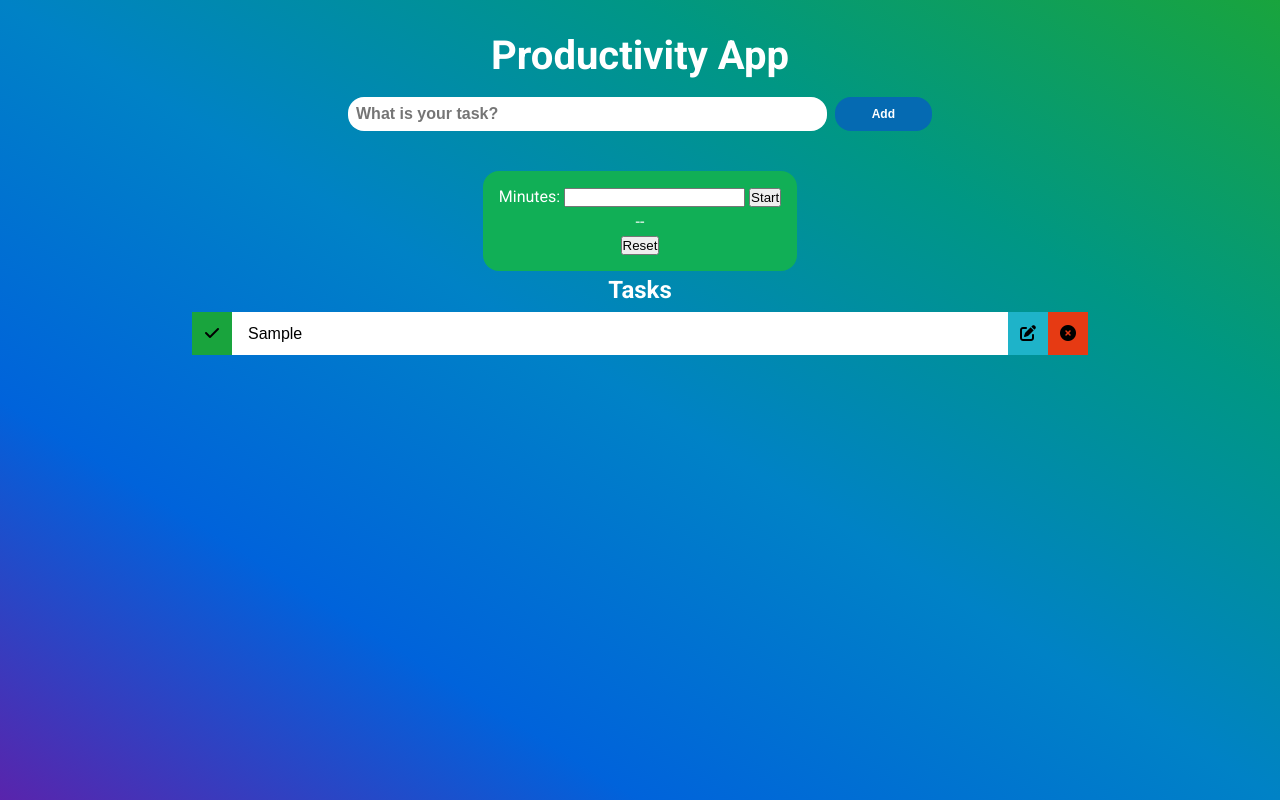
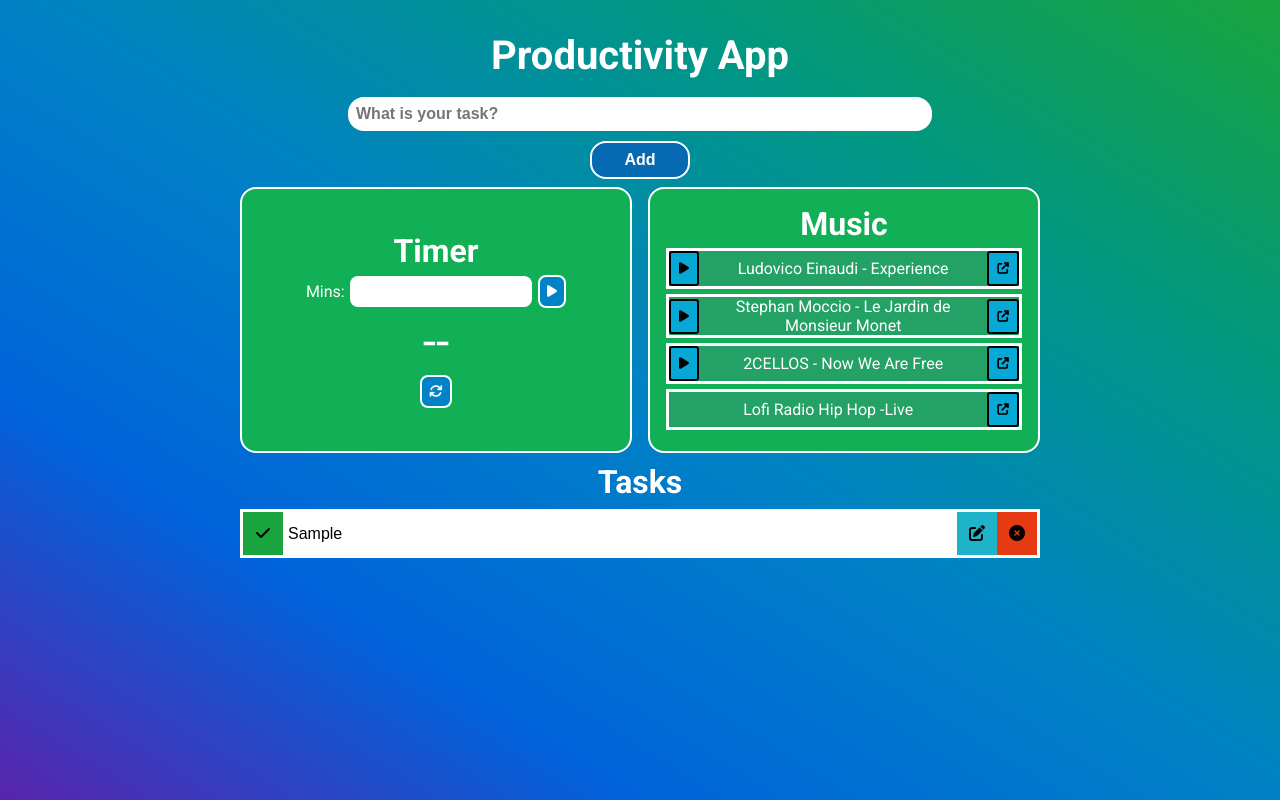
Before and after one commit to husnain24/Productivity-App, a plain HTML site: page index.html in a window 1280 px wide. Both pictures are taken after typing "Sample" into the empty fields and a click on the button "Add". Drawn offline with Linux system fonts and the light colour scheme.

Commit message:
Added Timer and Music Player

```diff
--- a/index.html
+++ b/index.html
@@ -22,19 +22,79 @@
     </form>
   </header>
 
-  <section class="task-container">
+  <div class="time-music-container">
+    <div class="time-music-grid">
       <div class="time-container">
+        <h3>Timer</h3>
         <div class="time-form">
-        <span>Minutes: </span>
+          <span>Mins: </span>
           <input class="time-input" type="text">
-        <button id="start">Start</button>
+          <button class="timeButton" id="start">
+            <i class="fa-solid fa-play"></i>
+          </button>
         </div>
         <div class="time">--</div>
-      <button id="reset">Reset</button>
+        <button class="timeButton" id="reset">
+          <i class="fa-solid fa-arrows-rotate"></i>
+        </button>
       </div>
 
+      <div class="time-container">
+        <h3>Music</h3>
+
+        <div class="music-container" id="hello">
+          <div class="music-link">
+            <button class="play-pause-link-btn" id="musicBtn1" onclick="playMusic('experience')">
+              <i class="fa-solid fa-play"></i>
+            </button>
+            <span>Ludovico Einaudi - Experience</span>
+            <a href="https://youtu.be/hN_q-_nGv4U" class="link" target="_blank">
+              <button class="play-pause-link-btn" id="link-btn">
+                <i class="fa-solid fa-up-right-from-square"></i>
+              </button>
+            </a>
+          </div>
+
+          <div class="music-link">
+            <button class="play-pause-link-btn" id="musicBtn2" onclick="playMusic('jardin')">
+              <i class="fa-solid fa-play"></i>
+            </button>
+            <span>Stephan Moccio - Le Jardin de Monsieur Monet</span>
+            <a href="https://youtu.be/Ebi9cx6HbL0" class="link" target="_blank">
+              <button class="play-pause-link-btn" id="link-button">
+                <i class="fa-solid fa-up-right-from-square"></i>
+              </button>
+            </a>
+          </div>
+
+          <div class="music-link">
+            <button class="play-pause-link-btn" id="musicBtn3" onclick="playMusic('2cellos')">
+              <i class="fa-solid fa-play"></i>
+            </button>
+            <span>2CELLOS - Now We Are Free</span>
+            <a href="https://youtu.be/ZTxP_lHw1ac" class="link" target="_blank">
+              <button class="play-pause-link-btn" id="link-button">
+                <i class="fa-solid fa-up-right-from-square"></i>
+              </button>
+            </a>
+          </div>
+
+          <div class="music-link">
+            <span>Lofi Radio Hip Hop -Live</span>
+            <a href="https://youtu.be/jfKfPfyJRdk" class="link" target="_blank">
+              <button class="play-pause-link-btn" id="link-button">
+                <i class="fa-solid fa-up-right-from-square"></i>
+              </button>
+            </a>
+          </div>
+
+        </div>
+      </div>
+    </div>
+  </div>
+
+  <section class="task-container">
     <h2>Tasks</h2>
-
     <div class="tasks-list">
       <!-- <div class="todo">
         <div class="check-done">
@@ -51,6 +111,24 @@
     </div>
   </section>
 
-  <script src="script.js"></script>
+  <audio id="experience" controls style="display:none">
+    <source src="sounds/Einaudi_ Experience.mp3" type="audio/mpeg">
+  </audio>
+
+  <audio id="Le-Jardin" controls style="display:none">
+    <source src="sounds/Stephan Moccio - Le Jardin de Monsieur Monet (Visualiser).mp3" type="audio/mpeg">
+  </audio>
+
+  <audio id="2CELLOS" controls style="display:none">
+    <source src="sounds/2CELLOS - Now We Are Free.mp3" type="audio/mpeg">
+  </audio>
+
+  <audio id="alarm" controls style="display:none">
+    <source src="sounds/Timer Sound Effect.mp3" type="audio/mpeg">
+  </audio>
+
+  <script src="tasks.js"></script>
+  <script src="timer.js"></script>
+  <script src="playMusic.js"></script>
 </body>
 </html>
--- /dev/null
+++ b/playMusic.js
@@ -0,0 +1,108 @@
+const experienceAud = document.getElementById('experience');
+const leJardinAud = document.getElementById('Le-Jardin');
+const cellosAud = document.getElementById('2CELLOS');
+
+// const playBtn1 = document.getElementById('play-btn1');
+// const playBtn2 = document.getElementById('play-btn2');
+// const playBtn3 = document.getElementById('play-btn3');
+
+// playBtn1.addEventListener('click', clickPlay);
+// playBtn3.addEventListener('click', clickPlay);
+// playBtn3.addEventListener('click', clickPlay);
+
+const musicContainer = document.querySelector('.music-container')
+
+// musicContainer.addEventListener('click', clickPlay)
+
+const playing = false;
+
+// function clickPlay(event) {
+//   event.preventDefault();
+//   // if(!experienceAud.paused || !leJardinAud.paused || !cellosAud.paused)
+//   //   return;
+//   const clicked = event.target;
+//   const pausePlayButton = clicked.parentElement.querySelectorAll('button')[0];
+//   const audioTitle = clicked.parentElement.querySelectorAll('span')[0].innerText;
+//   let audioFile = null;
+//   if(audioTitle === 'Ludovico Einaudi - Experience')
+//     audioFile = document.getElementById('experience');
+//   else if(audioTitle === 'Stephan Moccio - Le Jardin de Monsieur Monet')
+//     audioFile = document.getElementById('Le-Jardin');
+//   else {
+//     audioFile = document.getElementById('2CELLOS');
+//   }
+//   console.log(pausePlayButton)
+//   // console.log(clicked)
+//   // console.log(clicked.parentElement.id);
+//   // console.log(clicked.parentElement.querySelectorAll('span')[0])
+//   if(playing) {
+//     pausePlayButton.innerHTML = '<i class="fa-solid fa-pause"></i>';
+//     // playing = false;
+//   } else {
+//     pausePlayButton.innerHTML = '<i class="fa-solid fa-play"></i>';
+//   }
+//   if (audioFile.paused) {
+//     audioFile.play();
+//   }else{
+//     audioFile.pause();
+//     audioFile.currentTime = 0
+//   }
+// }
+
+// const playingCurrently = {
+//   'first': false,
+//   'second': true,
+//   'third': false
+// }
+
+const playingRn = [false, false, false];
+
+// let playingRn = false;
+
+function playMusic(audioTitle) {
+  let audioFile = null;
+  let playPauseButton = null;
+  let index = null;
+  if(audioTitle === 'experience') {
+    audioFile = document.getElementById('experience');
+    playPauseButton = document.getElementById('musicBtn1');
+    index = 0;
+  }
+  else if(audioTitle === 'jardin') {
+    audioFile = document.getElementById('Le-Jardin');
+    playPauseButton = document.getElementById('musicBtn2');
+    index = 1;
+  }
+  else {
+    audioFile = document.getElementById('2CELLOS');
+    playPauseButton = document.getElementById('musicBtn3');
+    index = 2;
+  }
+
+  if (experienceAud.paused && leJardinAud.paused && cellosAud.paused) {
+    audioFile.play();
+    playPauseButton.innerHTML = '<i class="fa-solid fa-circle-pause"></i>';
+    // playing[index] = true;
+    // playingRn = true;
+  }else{
+    audioFile.pause();
+    audioFile.currentTime = 0
+    playPauseButton.innerHTML = '<i class="fa-solid fa-play"></i>';
+    // playingRn[index] = false;
+    // playingRn = false;
+  }
+
+  // if(!audioFile.playing) {
+  //   playPauseButton.innerHTML = '<i class="fa-solid fa-pause';
+  // } else {
+  //   playPauseButton.innerHTML = '<i class="fa-solid fa-play';
+  // }
+}
+
+// console.log(Object.values(playingCurrently))
+// console.log(playingMusic(playingCurrently))
+console.log(playingMusic(playingRn))
+
+function playingMusic(playingCurrently) {
+  return playingCurrently[0] || playingCurrently[1] || playingCurrently[2]
+}
--- a/script.js
+++ /dev/null
@@ -1,177 +0,0 @@
-const newTaskInput =document.querySelector('#new-task-input');
-const newTaskSubmitBtn =document.querySelector('#new-task-submit');
-const taskList = document.querySelector('.tasks-list');
-
-newTaskSubmitBtn.addEventListener('click', addTask);
-taskList.addEventListener('click', taskClick);
-
-window.addEventListener('load', renderTasks)
-
-function addTask(event) {
-  // Stop from page reloading when submitting
-  event.preventDefault();
-  // Get input from user
-  let input = newTaskInput.value;
-  // If empty, don't do anything.
-  if(input == '')
-    return;
-  // Save input to local storage
-  saveTask(input);
-  createToDoDiv(input);
-  newTaskInput.value = ''; // Clear input field
-}
-
-function createToDoDiv(userInput) {
-  // Create the todo div structure
-  const tododiv = document.createElement('div');
-  tododiv.classList.add('todo')
-  // Create the checkmark done button
-  const doneBtn = document.createElement('div');
-  doneBtn.classList.add('check-done');
-  doneBtn.innerHTML= '<i class="fa-solid fa-check"></i>';
-  tododiv.appendChild(doneBtn);
-  // Create the actual todo text element
-  const text = document.createElement('input');
-  text.type = 'text';
-  text.classList.add('todo-text');
-  text.value = userInput;
-  text.setAttribute('readonly', 'readonly');
-  tododiv.appendChild(text);
-  // Create edit button
-  const editBtn = document.createElement('div');
-  editBtn.classList.add('edit');
-  editBtn.innerHTML= '<i class="fa-solid fa-pen-to-square"></i>';
-  tododiv.appendChild(editBtn);
-  // Create delete button
-  const deleteBtn = document.createElement('div');
-  deleteBtn.classList.add('delete');
-  deleteBtn.innerHTML= '<i class="fa-solid fa-circle-xmark"></i>';
-  tododiv.appendChild(deleteBtn);
-  // Append to taskList
-  taskList.appendChild(tododiv);
-}
-
-function taskClick(event) {
-  const clicked = event.target;
-  if(clicked.classList[0] === 'check-done') {
-    const todoDiv = clicked.parentElement;
-    todoDiv.classList.toggle('completed');
-  } else if (clicked.classList[0] === 'edit') {
-    const child = clicked.parentElement.querySelectorAll('input')[0];
-    editClick(clicked, child)
-  } else if (clicked.classList[0] === 'delete') {
-    const deleteDiv = clicked.parentElement;
-    deleteTask(deleteDiv);
-    deleteDiv.remove();
-  }
-}
-
-function editClick(editButton, inputEl) {
-  if(editButton.innerHTML.trim() === '<i class="fa-solid fa-pen-to-square"></i>') {
-    inputEl.removeAttribute("readonly");
-    inputEl.focus();
-    editButton.innerHTML = '<i class="fa-solid fa-floppy-disk"></i>';
-  } else {
-    inputEl.setAttribute('readonly', 'readonly');
-    editButton.innerHTML = '<i class="fa-solid fa-pen-to-square"></i>';
-  }
-}
-
-function getTasksFromLocalStorage() {
-  // Check for existing storage
-  let todos;
-  if (localStorage.getItem('todos') == null) {
-    todos = [];
-  } else {
-    todos = JSON.parse(localStorage.getItem('todos'));
-  }
-  return todos;
-}
-
-function saveTask(todo) {
-  let todos = getTasksFromLocalStorage();
-  todos.push(todo);
-  localStorage.setItem('todos', JSON.stringify(todos));
-}
-
-function renderTasks() {
-  let todos = getTasksFromLocalStorage()
-  todos.forEach(function(todo) {
-    createToDoDiv(todo);
-  })
-}
-
-function deleteTask(todo) {
-  let todos = getTasksFromLocalStorage();
-  // Get index of element to delete
-  const todoText = todo.querySelectorAll('input')[0].value;
-  // console.log(todoText)
-  todos.splice(todos.indexOf(todoText), 1);
-  localStorage.setItem('todos', JSON.stringify(todos))
-}
-
-const timeContainer = document.querySelector('.time-container');
-const timeInput = document.querySelector('.time-input');
-const startBtn = document.querySelector('#start');
-const timeText = document.querySelector('.time');
-const resetBtn = document.querySelector('#reset');
-
-startBtn.addEventListener('click', getTimeInput);
-resetBtn.addEventListener('click', reset);
-let run = false;
-
-function getTimeInput(event) {
-  // Stop from page reloading when submitting
-  event.preventDefault();
-  // Get input from user
-  let input = timeInput.value;
-  // If empty, don't do anything.
-  if(input == '' || run)
-    return;
-  run = true;
-  startTime(Number(input));
-  timeInput.value = '';
-}
-
-let intervalVar;
-
-function startTime(input) {
-  const timeRn = Date.now();
-  // console.log(timeRn)
-  const endTime = timeRn + (input * 60 * 1000);
-  // console.log(timeRn, endTime)
-  displayTime(Math.round(endTime - Date.now()) / 1000);
-  intervalVar = setInterval(() => {
-    const seconds = Math.round((endTime - Date.now()) / 1000);
-    if(seconds < 0) {
-      clearInterval(intervalVar);
-      timeText.innerText = '--';
-      return;
-    }
-    displayTime(seconds);
-    // console.log(seconds)
-  }, 1000);
-}
-
-function displayTime(seconds) {
-  let hours = Math.floor(seconds / 60 / 60) + ':';
-  if(hours == '0:')
-    hours = '00:';
-  let minutes = Math.floor(seconds / 60) % 60 < 10 ? '0' + Math.floor(seconds / 60) % 60 + ':': Math.floor(seconds / 60) % 60 + ':';
-  if(minutes == '0:')
-    minutes = '00:';
-  let second = seconds % 60 < 10 ? '0' + seconds % 60 : seconds % 60;
-  if(second == 0)
-    seconds = '00';
-  timeText.innerText = `${hours}${minutes}${second}`;
-}
-
-function reset(event) {
-  // Stop from page reloading when submitting
-  event.preventDefault();
-  if(run) {
-    clearInterval(intervalVar);
-    run = false;
-    timeText.innerText = '--';
-  }
-}
--- a/style.css
+++ b/style.css
@@ -11,6 +11,10 @@ body {
   min-height: 100vh;
   /* max-width: 20w; */
   color: white;
+  /* display: flex;
+  flex-direction: column;
+  justify-content: center;
+  align-items: center; */
 }
 
 header {
@@ -18,6 +22,8 @@ header {
   flex-direction: column;
   justify-content: center;
   align-items: center;
+  width: 70%;
+  margin: 0 auto;
   /* min-height: 20vh; */
 }
 
@@ -33,8 +39,10 @@ header form {
   border: none;
   border-radius: 0.5rem;
   width: 70%;
-  display: grid;
-  grid-template-columns: 5fr 1fr;
+  /* display: grid;
+  grid-template-columns: 5fr 1fr; */
+  display: flex;
+  flex-direction: column;
   max-width: 600px;
 }
 
@@ -46,19 +54,21 @@ header form {
   border-radius: 1rem;
   font-size: 1rem;
   font-weight: 600;
-  margin-right: 0.5rem;
+  margin-bottom: 10px;
 }
 
 #new-task-submit {
   background-color: rgb(5, 106, 178);
   color: white;
-  padding: 0.25rem;
-  font-size: 0.75rem;
+  padding: .5rem 0;
+  font-size: 1rem;
   font-weight: 700;
   border-radius: 1rem;
   cursor: pointer;
   transition: 0.4s;
-  border: none;
+  border: solid 2px;
+  width: 100px;
+  margin: 0 auto;
 }
 
 #new-task-submit:hover {
@@ -76,36 +86,62 @@ header form {
   align-items: center;
   justify-content: center;
   margin-top: 2rem;
+  width: 80%;
+  margin: 0 auto;
+}
+
+.task-container h2 {
+  font-size: 2rem;
+  margin-top: 5px;
 }
 
 .tasks-list {
   margin-top: 0.5rem;
-  min-width: 70%;
+  /* min-width: 70%; */
   display: flex;
   flex-direction: column;
   gap: 10px;
-  max-width: 70%fit-content;
+  width: 100%;
 }
 
 .todo {
-  display: flex;
+  /* display: flex;
   align-items: center;
   justify-content: space-between;
   background-color: white;
   color: black;
-  /* padding: 0.5rem; */
-  margin-bottom: 6rem;
-  border-radius: 1rem;
   font-weight: 700;
   width: 100%;
+  max-width: 800px;
   margin: 0 auto;
   transition: 0.5s;
+  border: solid 3px white; */
+}
+
+.todo {
+  display: grid;
+  grid-template-columns: 1fr 20fr 1fr 1fr;
+  width: 80%;
+  /* row-gap: 40px; */
+  background-color: white;
+  color: black;
+  /* padding: 0.5rem; */
+  /* margin-bottom: 6rem; */
+  /* border-radius: 1rem; */
+  font-weight: 700;
+  width: 100%;
+  max-width: 800px;
+  /* min-width: 300; */
+  margin: 0 auto;
+  transition: 0.5s;
+  border: solid 3px white;
 }
 
 .todo-text {
   flex: 1;
   border: none;
   font-size: 1rem;
+  margin-left: 5px;
   outline: none;
 }
 
@@ -113,7 +149,7 @@ header form {
   background-color: #1eb3c9;
   padding: 0.75rem;
   /* border-radius: 0.25rem; */
-  margin-left: 1rem;
+  /* margin-left: 1rem; */
   cursor: pointer;
   transition: 0.3s;
 }
@@ -131,7 +167,7 @@ header form {
   background-color: #19a43d;
   padding: 0.75rem;
   /* border-radius: 0.25rem; */
-  margin-right: 1rem;
+  /* margin-right: 1rem; */
   cursor: pointer;
   transition: 0.3s;
 }
@@ -171,6 +207,7 @@ header form {
   opacity: 0.5;
 }
 
+/* Timing container styling */
 
 .time-container {
   display: flex;
@@ -182,4 +219,132 @@ header form {
   padding: 1rem;
   border-radius: 1rem;
   margin-bottom: 5px;
+  border: solid 2px;
 }
+
+.time-container h3 {
+  font-size: 2rem;
+}
+
+.time-form {
+  display: flex;
+  flex-direction: row;
+  justify-content: space-between;
+  align-items: center;
+  margin: 0 auto;
+}
+
+.time-container span {
+  font-size: 1rem;
+}
+
+.time-container input {
+  /* flex: 1; */
+  border-radius: 0.5rem;
+  outline: none;
+  border: none;
+  padding: 0.5rem;
+  width: 70%;
+  /* width: 100px; */
+  /* width: 100%; */
+}
+
+.time-container .time {
+  font-size: 3rem;
+}
+
+.time-container .timeButton {
+  padding: 0.45rem;
+  border-radius: 0.5rem;
+  border: solid white 2px;
+  background-color: #0082c6;
+  color: white;
+  cursor: pointer;
+}
+
+.time-container .timeButton:hover {
+  opacity: 0.8;
+  color: black;
+}
+
+.time-container .timeButton:active {
+  opacity: 0.6;
+}
+
+.time-music-grid {
+  display: grid;
+  grid-template-columns: 1fr 1fr;
+  column-gap: 16px;
+  width: 80%;
+  max-width: 800px;
+  /* row-gap: 40px; */
+}
+
+@media (max-width: 533px) {
+  .time-music-grid {
+    grid-template-columns: 1fr;
+  }
+}
+
+@media (min-width: 533) and (max-width: 999px) {
+  .time-music-grid {
+    grid-template-columns: 1fr 1fr;
+  }
+}
+
+
+.music-container {
+
+}
+
+.music-link {
+  background-color: rgb(36, 162, 101);
+  color: white;
+  display: flex;
+  justify-content: space-between;
+  align-items: center;
+  border: solid 3px white;
+  /* border-radius: 10px; */
+  margin-bottom: 5px;
+}
+
+.music-link span {
+  flex: 1;
+  font-size: 1rem;
+  padding-left: 5px;
+  padding-right: 5px;
+  text-align: center;
+}
+
+
+.play-pause-link-btn {
+  background-color: rgb(6, 169, 214);
+  border: solid black 2px;
+  border-radius: 3px;
+  padding: 0.5rem;
+  cursor: pointer;
+  transition: 0.4s;
+}
+
+.play-pause-link-btn:hover {
+  opacity: 0.8;
+  color: white;
+}
+
+.play-pause-link-btn:active {
+  opacity: 0.6;
+}
+
+.fa-circle-play {
+  /* width: fit-content; */
+}
+
+.time-music-container {
+  display: flex;
+  flex-direction: column;
+  align-items: center;
+  justify-content: center;
+  margin-top: 2rem;
+  width: 80%;
+  margin: 0 auto;
+}
--- /dev/null
+++ b/tasks.js
@@ -0,0 +1,115 @@
+/**
+ * Productivity App
+ * @Author Husnain Ahmad
+ */
+const newTaskInput = document.querySelector('#new-task-input');
+const newTaskSubmitBtn = document.querySelector('#new-task-submit');
+const taskList = document.querySelector('.tasks-list');
+
+newTaskSubmitBtn.addEventListener('click', addTask);
+taskList.addEventListener('click', taskClick);
+
+window.addEventListener('load', renderTasks)
+
+function addTask(event) {
+  // Stop from page reloading when submitting
+  event.preventDefault();
+  // Get input from user
+  let input = newTaskInput.value;
+  // If empty, don't do anything.
+  if(input == '')
+    return;
+  // Save input to local storage
+  saveTask(input);
+  createToDoDiv(input);
+  newTaskInput.value = ''; // Clear input field
+}
+
+function createToDoDiv(userInput) {
+  // Create the todo div structure
+  const tododiv = document.createElement('div');
+  tododiv.classList.add('todo')
+  // Create the checkmark done button
+  const doneBtn = document.createElement('div');
+  doneBtn.classList.add('check-done');
+  doneBtn.innerHTML= '<i class="fa-solid fa-check"></i>';
+  tododiv.appendChild(doneBtn);
+  // Create the actual todo text element
+  const text = document.createElement('input');
+  text.type = 'text';
+  text.classList.add('todo-text');
+  text.value = userInput;
+  text.setAttribute('readonly', 'readonly');
+  tododiv.appendChild(text);
+  // Create edit button
+  const editBtn = document.createElement('div');
+  editBtn.classList.add('edit');
+  editBtn.innerHTML= '<i class="fa-solid fa-pen-to-square"></i>';
+  tododiv.appendChild(editBtn);
+  // Create delete button
+  const deleteBtn = document.createElement('div');
+  deleteBtn.classList.add('delete');
+  deleteBtn.innerHTML= '<i class="fa-solid fa-circle-xmark"></i>';
+  tododiv.appendChild(deleteBtn);
+  // Append to taskList
+  taskList.appendChild(tododiv);
+}
+
+function taskClick(event) {
+  const clicked = event.target;
+  if(clicked.classList[0] === 'check-done') {
+    const todoDiv = clicked.parentElement;
+    todoDiv.classList.toggle('completed');
+  } else if (clicked.classList[0] === 'edit') {
+    const child = clicked.parentElement.querySelectorAll('input')[0];
+    editClick(clicked, child)
+  } else if (clicked.classList[0] === 'delete') {
+    const deleteDiv = clicked.parentElement;
+    deleteTask(deleteDiv);
+    deleteDiv.remove();
+  }
+}
+
+function editClick(editButton, inputEl) {
+  if(editButton.innerHTML.trim() === '<i class="fa-solid fa-pen-to-square"></i>') {
+    inputEl.removeAttribute("readonly");
+    inputEl.focus();
+    editButton.innerHTML = '<i class="fa-solid fa-floppy-disk"></i>';
+  } else {
+    inputEl.setAttribute('readonly', 'readonly');
+    editButton.innerHTML = '<i class="fa-solid fa-pen-to-square"></i>';
+  }
+}
+
+function getTasksFromLocalStorage() {
+  // Check for existing storage
+  let todos;
+  if (localStorage.getItem('todos') == null) {
+    todos = [];
+  } else {
+    todos = JSON.parse(localStorage.getItem('todos'));
+  }
+  return todos;
+}
+
+function saveTask(todo) {
+  let todos = getTasksFromLocalStorage();
+  todos.push(todo);
+  localStorage.setItem('todos', JSON.stringify(todos));
+}
+
+function renderTasks() {
+  let todos = getTasksFromLocalStorage()
+  todos.forEach(function(todo) {
+    createToDoDiv(todo);
+  })
+}
+
+function deleteTask(todo) {
+  let todos = getTasksFromLocalStorage();
+  // Get index of element to delete
+  const todoText = todo.querySelectorAll('input')[0].value;
+  // console.log(todoText)
+  todos.splice(todos.indexOf(todoText), 1);
+  localStorage.setItem('todos', JSON.stringify(todos))
+}
--- /dev/null
+++ b/timer.js
@@ -0,0 +1,66 @@
+const timeContainer = document.querySelector('.time-container');
+const timeInput = document.querySelector('.time-input');
+const startBtn = document.querySelector('#start');
+const timeText = document.querySelector('.time');
+const resetBtn = document.querySelector('#reset');
+
+startBtn.addEventListener('click', getTimeInput);
+resetBtn.addEventListener('click', reset);
+let run = false;
+
+function getTimeInput(event) {
+  // Stop from page reloading when submitting
+  event.preventDefault();
+  // Get input from user
+  let input = timeInput.value;
+  // If empty, don't do anything.
+  if(input == '' || run)
+    return;
+  run = true;
+  startTime(Number(input));
+  timeInput.value = '';
+}
+
+let intervalVar;
+
+function startTime(input) {
+  const timeRn = Date.now();
+  // console.log(timeRn)
+  const endTime = timeRn + (input * 60 * 1000);
+  // console.log(timeRn, endTime)
+  displayTime(Math.round(endTime - Date.now()) / 1000);
+  intervalVar = setInterval(() => {
+    const seconds = Math.round((endTime - Date.now()) / 1000);
+    if(seconds < 0) {
+      clearInterval(intervalVar);
+      timeText.innerText = '--';
+      document.getElementById('alarm').play();
+      return;
+    }
+    displayTime(seconds);
+    // console.log(seconds)
+  }, 1000);
+}
+
+function displayTime(seconds) {
+  let hours = Math.floor(seconds / 60 / 60) + ':';
+  if(hours == '0:')
+    hours = '00:';
+  let minutes = Math.floor(seconds / 60) % 60 < 10 ? '0' + Math.floor(seconds / 60) % 60 + ':': Math.floor(seconds / 60) % 60 + ':';
+  if(minutes == '0:')
+    minutes = '00:';
+  let second = seconds % 60 < 10 ? '0' + seconds % 60 : seconds % 60;
+  if(second == 0)
+    seconds = '00';
+  timeText.innerText = `${hours}${minutes}${second}`;
+}
+
+function reset(event) {
+  // Stop from page reloading when submitting
+  event.preventDefault();
+  if(run) {
+    clearInterval(intervalVar);
+    run = false;
+    timeText.innerText = '--';
+  }
+}
```
Also changed, not shown: 4 other files. Lines whose indentation alone changed are shown as unchanged.
